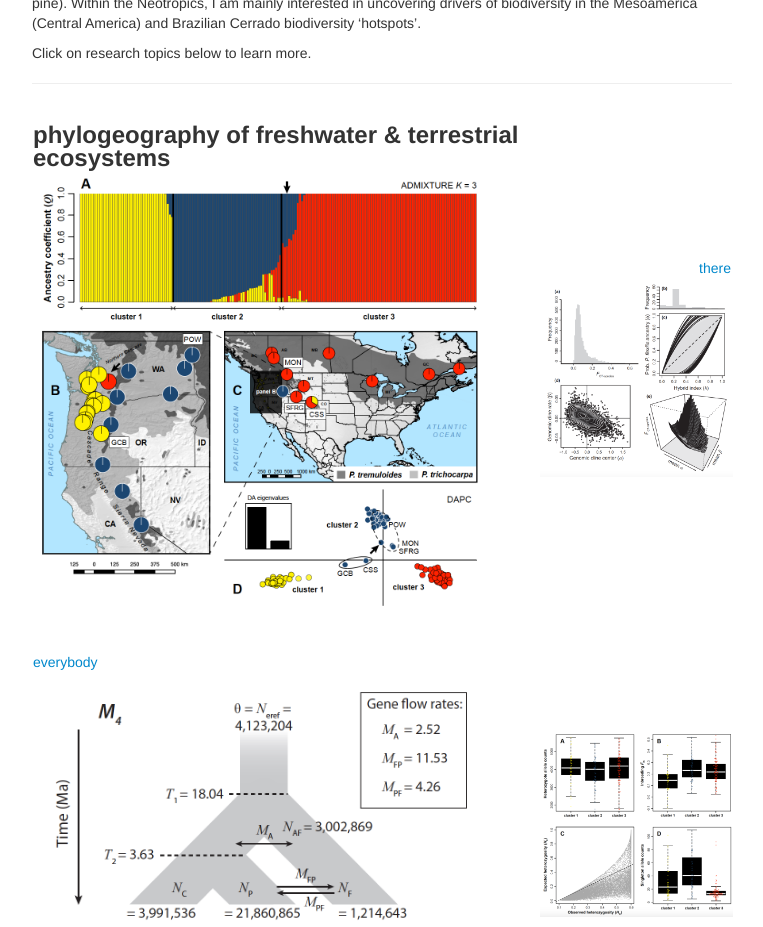
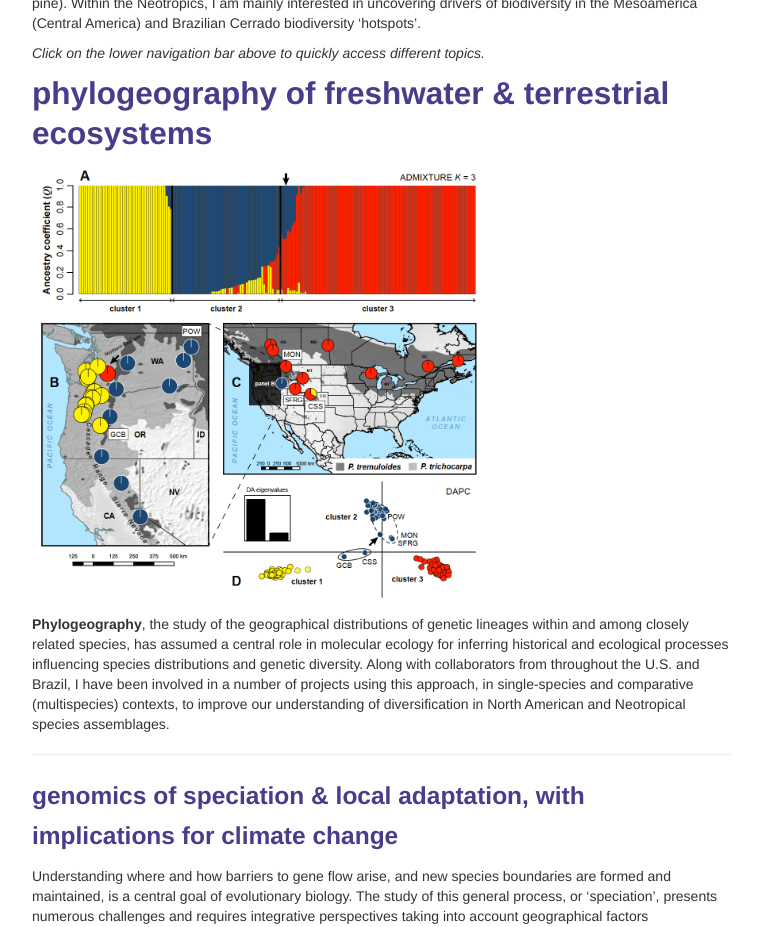
Before and after one commit to justincbagley/justincbagley.github.io, a Jekyll site: the page built from pages/research.md, in a window 1280 px wide and 1400 px high, scrolled down 551 px. Shown: the top 927 px of the window, without its empty margins (258-1021 px from the left). Built offline with Jekyll 4.4.1, drawn with Linux system fonts in a browser that asks for light colours; some of the changed text lies outside the part shown.

Commit message:
Update research.md

```diff
--- a/pages/research.md
+++ b/pages/research.md
@@ -41,39 +41,41 @@ trees_ (white pines, quaking aspen, and Chilean pine). Within the Neotropics, I
 interested in uncovering drivers of biodiversity in the Mesoamerica (Central America)
 and Brazilian Cerrado biodiversity 'hotspots'.
 
-Click on research topics below to learn more.
+_Click on the lower navigation bar above to quickly access different topics._
+
+## <a name="phylogeog"></a>phylogeography of freshwater & terrestrial ecosystems
+
+  <a href="phylogeog.md" name="phylogeog">
+    <img src="../assets/pics/aspen_fig1_pop_struct.png" alt="Aspen GBS phylogeography" title="Aspen GBS phylogeography" width="450"/>
+  </a>
+
+**Phylogeography**, the study of the geographical distributions of genetic lineages within and
+among closely related species, has assumed a central role in molecular ecology for inferring
+historical and ecological processes influencing species distributions and genetic diversity.
+Along with collaborators from throughout the U.S. and Brazil, I have been involved in a number
+of projects using this approach, in single-species and comparative (multispecies) contexts,
+to improve our understanding of diversification in North American and Neotropical species
+assemblages.
 
 ---
 
-<table class="wide">
-<tr>
-  <td class="left">
-      <a name="phylogeog"></a><font size="+2"><strong>phylogeography of freshwater & terrestrial ecosystems</strong></font>
-      <a href="phylogeog.md" name="phylogeog">
-        <img src="../assets/pics/aspen_fig1_pop_struct.png" alt="Aspen GBS phylogeography" title="Aspen GBS phylogeography" width="450"/>
-     </a>
-  </td>
-  <td class="right">
-    <a href="index.md">
-        there
-        <img src="../assets/pics/swwp_fig4_genomic_cline.png" alt="Menon et al. (2018) genomic cline fig" title="Menon et al. (2018) genomic cline fig" width="450"/>
-    </a>
-  </td>
-</tr>
-<tr>
-  <td class="left">
-    <a href="index.md">
-        everybody
-        <img src="../assets/pics/swwp_fig5_dem.png" alt="Menon et al. (2018) dem modeling fig" title="Menon et al. (2018) dem modeling fig" width="450"/>
-    </a>
-  </td>
-  <td class="right">
-    <a href="index.md">
-        <img src="../assets/pics/aspen_fig3_div.png" alt="GBS SNPs popgen diversity example" title="GBS SNPs popgen diversity example" width="450"/>
-    </a>
-  </td>
-</tr>
-</table>
+### <a name="specadapt"></a>genomics of speciation & local adaptation, with implications for climate change
+
+Understanding where and how barriers to gene flow arise, and new species boundaries are formed
+and maintained, is a central goal of evolutionary biology. The study of this general process, or
+'speciation', presents numerous challenges and requires integrative perspectives taking into
+account geographical factors (biogeography) and range dynamics, niche evolution, as well as
+the evolution of neutral and adaptive genetic variation in the context of demographic history.
+I have become interested in the different ways in which plant versus animal systems can reveal
+different aspects of the speciation
+
+---
+
+### <a name="software"></a>code & bioinformatics pipelines
+
+The rapid growth of high-throughput sequencing technologies and their use in molecular ecology
+has precipitated a need for practical code and software solutions to the challenges presented by
+the ensuing deluge of genome-wide DNA sequence data.
 
 ---
 
```
